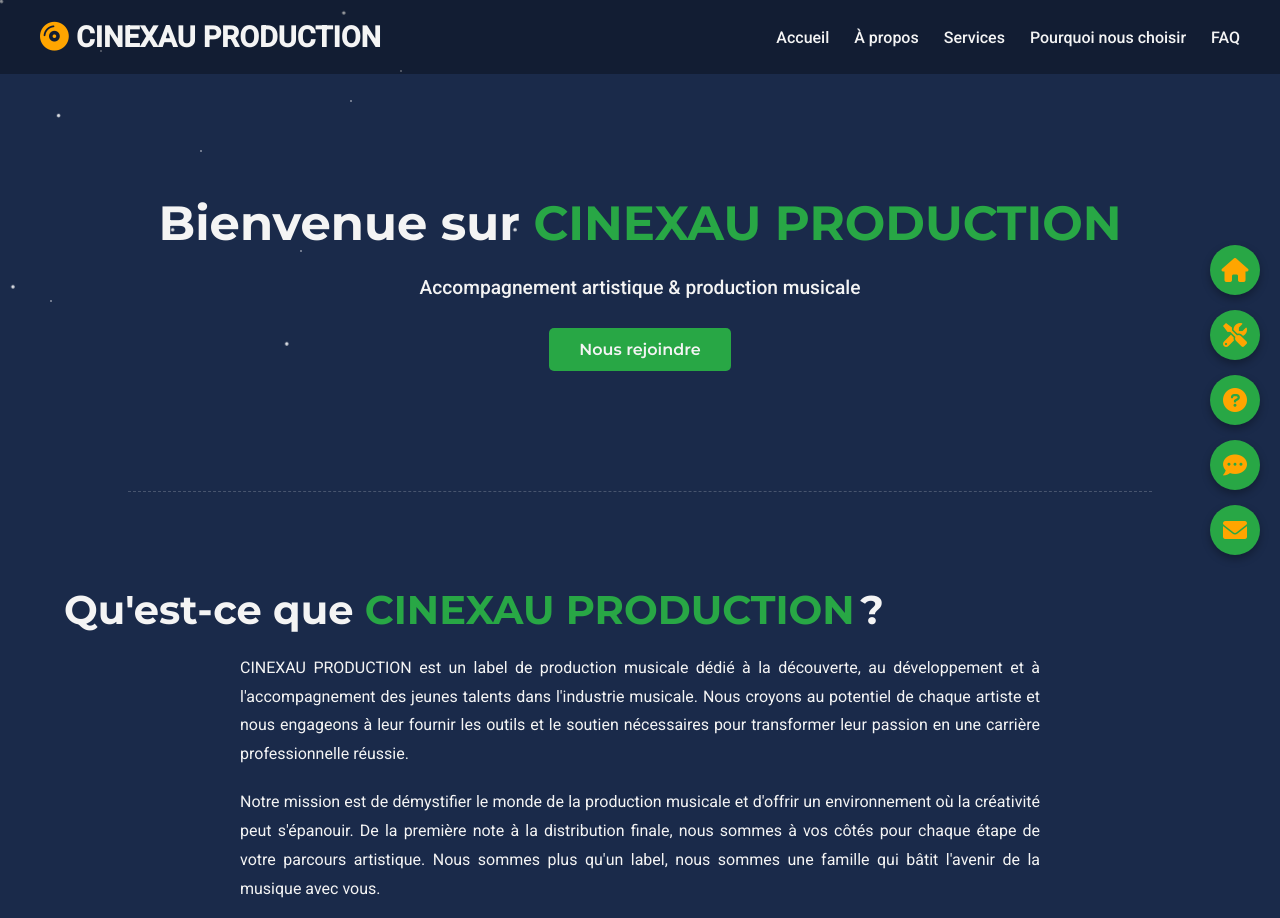
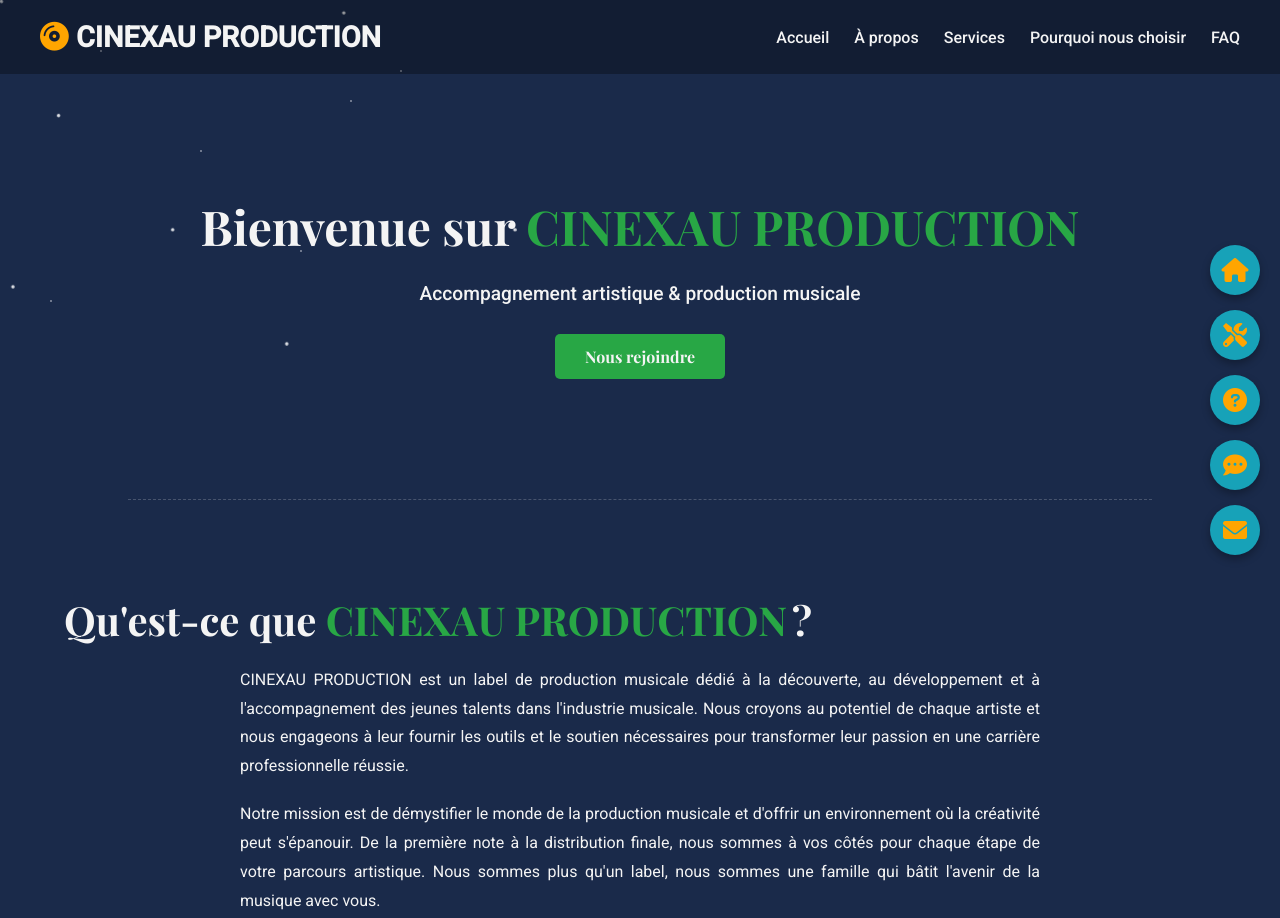
Before and after one commit to exaucenapopolo/CINEXAU-PRODUCTION-, a plain HTML site: page index.html in a window 1280 px wide. Shown: the top 918 px of the page. Drawn offline with nearby package versions, Linux system fonts and the light colour scheme.

Commit message:
Add files via upload

```diff
--- a/index.html
+++ b/index.html
@@ -5,11 +5,11 @@
   <meta name="viewport" content="width=device-width, initial-scale=1.0" />
   <title>CINEXAU PRODUCTION - Accompagnement artistique</title>
 
-  <!-- Polices Google Fonts :
-       - Montserrat pour les titres
-       - Roboto pour le texte courant -->
+  <!-- Google Fonts :
+       - Playfair Display (pour les titres)
+       - Roboto (pour le texte courant) -->
   <link
-    href="https://fonts.googleapis.com/css2?family=Montserrat:wght@600;700&family=Roboto:wght@400;500&display=swap"
+    href="https://fonts.googleapis.com/css2?family=Playfair+Display:wght@700&family=Roboto:wght@400;500&display=swap"
     rel="stylesheet"
   />
 
@@ -26,7 +26,7 @@
   />
 </head>
 <body>
-  <!-- Arrière-plan animé (étoiles + nuages générés par script.js) -->
+  <!-- Arrière‑plan animé (étoiles + nuages générés par script.js) -->
   <div class="background-animation"></div>
 
   <!-- ============================
@@ -37,9 +37,11 @@
       <i class="fas fa-compact-disc icon-color"></i>
       CINEXAU PRODUCTION
     </div>
+
     <div class="hamburger-menu" id="hamburger-icon">
       <i class="fas fa-bars icon-color"></i>
     </div>
+
     <nav>
       <ul id="nav-links">
         <li><a href="#hero">Accueil</a></li>
@@ -55,7 +57,7 @@
        CONTENU PRINCIPAL
        ============================ -->
   <main>
-    <!-- —— Section Héros : Bienvenue + bouton Nous rejoindre —— -->
+    <!-- —— Section Héros : titre + sous-titre + bouton —— -->
     <section id="hero" class="container">
       <h1>Bienvenue sur <span class="highlight-title">CINEXAU PRODUCTION</span></h1>
       <p class="subtitle">Accompagnement artistique & production musicale</p>
@@ -64,7 +66,7 @@
 
     <hr />
 
-    <!-- —— Section « Qu'est-ce que CINEXAU PRODUCTION ? » —— -->
+    <!-- —— Section « À propos CINEXAU PRODUCTION » —— -->
     <section id="about-cinexau" class="container">
       <h2>Qu'est-ce que <span class="highlight-title">CINEXAU PRODUCTION</span> ?</h2>
       <div class="text-content">
@@ -161,7 +163,7 @@
 
     <hr />
 
-    <!-- —— Section « Pourquoi nous choisir ? » —— -->
+    <!-- —— Section « Pourquoi nous choisir » —— -->
     <section id="why-choose-us" class="container">
       <h2>Pourquoi choisir <span class="highlight-title">CINEXAU PRODUCTION</span> ?</h2>
       <div class="text-content">
@@ -186,7 +188,7 @@
 
     <hr />
 
-    <!-- —— Section « FAQ » —— -->
+    <!-- —— Section « FAQ » avec accordéon corrigé —— -->
     <section id="faq" class="container">
       <h2>Questions Fréquemment Posées</h2>
       <div class="faq-container">
@@ -312,23 +314,9 @@
   <!-- 1) Accordéon FAQ + menu hamburger -->
   <script>
     document.addEventListener('DOMContentLoaded', () => {
-      /* Menu hamburger (afficher / masquer la nav en dessous de 768px) */
-      const hamburgerIcon = document.getElementById('hamburger-icon');
-      const navLinks = document.getElementById('nav-links');
-
-      hamburgerIcon.addEventListener('click', () => {
-        navLinks.classList.toggle('active');
-      });
-      document.addEventListener('click', (event) => {
-        if (
-          !navLinks.contains(event.target) &&
-          !hamburgerIcon.contains(event.target)
-        ) {
-          navLinks.classList.remove('active');
-        }
-      });
-
-      /* Accordéon FAQ : ouvrir uniquement la question cliquée */
+      /* ———————————
+         1) Accordéon FAQ
+         ——————————— */
       const faqItems = document.querySelectorAll('.faq-item');
 
       faqItems.forEach((item) => {
@@ -337,17 +325,15 @@
         const icon = item.querySelector('.toggle-icon');
 
         questionBtn.addEventListener('click', () => {
-          /* Fermer tous les autres */
+          /* Fermer toutes les autres réponses ouvertes */
           faqItems.forEach((other) => {
             if (other !== item) {
               other.querySelector('.faq-answer').style.display = 'none';
-              other
-                .querySelector('.toggle-icon')
-                .classList.remove('rotated');
+              other.querySelector('.toggle-icon').classList.remove('rotated');
             }
           });
 
-          /* Basculer celui-ci */
+          /* Basculer l’affichage de la réponse courante */
           if (answerDiv.style.display === 'block') {
             answerDiv.style.display = 'none';
             icon.classList.remove('rotated');
@@ -357,6 +343,25 @@
           }
         });
       });
+
+      /* ———————————
+         2) Hamburger menu (mobile)
+         ——————————— */
+      const hamburgerIcon = document.getElementById('hamburger-icon');
+      const navLinks = document.getElementById('nav-links');
+
+      hamburgerIcon.addEventListener('click', () => {
+        navLinks.classList.toggle('active');
+      });
+
+      document.addEventListener('click', (event) => {
+        if (
+          !navLinks.contains(event.target) &&
+          !hamburgerIcon.contains(event.target)
+        ) {
+          navLinks.classList.remove('active');
+        }
+      });
     });
   </script>
 
--- a/script.js
+++ b/script.js
@@ -1,6 +1,6 @@
 document.addEventListener('DOMContentLoaded', () => {
   /* ———————————
-     1) Accordéon FAQ
+     1) Accordéon FAQ (ouvrir/fermer une seule réponse à la fois)
      ——————————— */
   const faqItems = document.querySelectorAll('.faq-item');
 
@@ -30,7 +30,7 @@ document.addEventListener('DOMContentLoaded', () => {
   });
 
   /* ———————————
-     2) Hamburger menu (mobile)
+     2) Menu hamburger (mobile)
      ——————————— */
   const hamburgerIcon = document.getElementById('hamburger-icon');
   const navLinks = document.getElementById('nav-links');
@@ -67,15 +67,15 @@ document.addEventListener('DOMContentLoaded', () => {
     const topPosition = Math.random() * 80;
     cloud.style.top = `${topPosition}%`;
 
-    // Commencer hors de l'écran à gauche
-    const startLeft = -20 - Math.random() * 30; // entre -20% et -50%
+    // Commencer hors de l'écran à gauche (entre -20% et -50%)
+    const startLeft = -20 - Math.random() * 30;
     cloud.style.left = `${startLeft}%`;
 
-    // Durée d’animation 40s → 100s
+    // Durée d’animation aléatoire entre 40s et 100s
     const duration = Math.random() * 60 + 40;
     cloud.style.animationDuration = `${duration}s`;
 
-    // Délai de démarrage 0s → 30s
+    // Délai de démarrage aléatoire entre 0s et 30s
     const delay = Math.random() * 30;
     cloud.style.animationDelay = `${delay}s`;
 
--- a/style.css
+++ b/style.css
@@ -2,13 +2,16 @@
    Variables et polices
    ===================================================== */
 :root {
+  /* Couleurs principales */
   --dark-blue-bg: #1a2a4a;       /* Fond sombre */
-  --button-color: #28a745;       /* Vert pour les boutons */
+  --button-color: #28a745;       /* Vert pour les boutons primaires */
   --button-hover-color: #218838; /* Vert foncé au survol */
   --text-light: #f4f4f4;         /* Texte clair global */
-  --text-dark: #333;             /* Texte sombre si besoin */
-  --icon-color: #FFA500;         /* Orange pour les icônes (toutes) */
-  --highlight-color: #28a745;    /* Même vert pour les titres mis en avant */
+  --text-dark: #333;             /* Texte sombre (rarement utilisé) */
+  --icon-color: #FFA500;         /* Orange pour toutes les icônes */
+  --highlight-color: #28a745;    /* Vert pour les titres mis en avant */
+  --floating-bg: #17a2b8;        /* Bleu–turquoise pour les boutons flottants */
+  --floating-hover: #117a8b;     /* Teinte plus foncée pour le survol */
 }
 
 /* Polices Google */
@@ -25,15 +28,15 @@ body {
   background: var(--dark-blue-bg);
 }
 
-/* Titres (h1, h2, h3) en Montserrat */
+/* Titres (h1, h2, h3) en Playfair Display */
 h1,
 h2,
 h3 {
-  font-family: 'Montserrat', sans-serif;
+  font-family: 'Playfair Display', serif;
   margin-bottom: 0.5em;
 }
 
-/* Couleur à appliquer sur les parties de titres à mettre en avant */
+/* Partie des titres à mettre en avant */
 .highlight-title {
   color: var(--highlight-color);
 }
@@ -94,7 +97,7 @@ h3 {
   100% { opacity: 0.5; transform: scale(1); }
 }
 
-/* Nuages (les <div class="cloud"> sont générés en JS) */
+/* Nuages (créés dynamiquement en JS) */
 .background-animation .cloud {
   position: absolute;
   background: white;
@@ -120,7 +123,7 @@ h3 {
   z-index: 1;
 }
 
-/* Lignes de séparation */
+/* Ligne de séparation */
 hr {
   border: none;
   border-top: 1px dashed rgba(255, 255, 255, 0.2);
@@ -155,12 +158,12 @@ header {
   color: var(--icon-color);
 }
 
-/* Icônes : appliquer la même couleur #FFA500 */
+/* Appliquer la couleur des icônes */
 .icon-color {
   color: var(--icon-color) !important;
 }
 
-/* Navigation principale */
+/* Navigation principale (desktop) */
 nav ul {
   list-style: none;
   margin: 0;
@@ -180,7 +183,7 @@ nav ul li a:hover {
   color: var(--button-color);
 }
 
-/* Responsive : menu hamburger */
+/* Responsive : basculer la nav en mode hamburger */
 @media (max-width: 768px) {
   .hamburger-menu {
     display: block;
@@ -234,8 +237,8 @@ nav ul li a:hover {
   color: var(--text-light);
   background-color: var(--button-color);
   transition: background-color 0.3s ease, transform 0.3s ease;
-  font-family: 'Montserrat', sans-serif;
-  font-weight: 500;
+  font-family: 'Playfair Display', serif;
+  font-weight: 700;
 }
 
 .primary-button:hover {
@@ -244,7 +247,7 @@ nav ul li a:hover {
 }
 
 /* =====================================================
-   SECTIONS « À PROPOS », « POURQUOI NOUS CHOISIR »
+   SECTIONS « À PROPOS » et « POURQUOI NOUS CHOISIR »
    ===================================================== */
 section {
   padding: 60px 0;
@@ -310,7 +313,7 @@ section h2 {
   font-size: 1.5rem;
   margin-bottom: 10px;
   color: var(--text-light);
-  font-family: 'Montserrat', sans-serif;
+  font-family: 'Playfair Display', serif;
 }
 
 .service-item p {
@@ -344,7 +347,7 @@ section h2 {
   border: none;
   text-align: left;
   font-size: 1.1rem;
-  font-family: 'Montserrat', sans-serif;
+  font-family: 'Playfair Display', serif;
   display: flex;
   justify-content: space-between;
   align-items: center;
@@ -391,7 +394,7 @@ footer {
 }
 
 /* =====================================================
-   Boutons flottants
+   Boutons flottants (hébergés en bas à droite)
    ===================================================== */
 .floating-buttons {
   position: fixed;
@@ -410,7 +413,7 @@ footer {
   justify-content: center;
   width: 50px;
   height: 50px;
-  background-color: var(--button-color);
+  background-color: var(--floating-bg);
   color: var(--text-light);
   border-radius: 50%;
   text-decoration: none;
@@ -421,7 +424,7 @@ footer {
 }
 
 .floating-buttons a:hover {
-  background-color: var(--button-hover-color);
+  background-color: var(--floating-hover);
   transform: scale(1.1);
   box-shadow: 0 6px 12px rgba(0, 0, 0, 0.4);
 }
@@ -447,7 +450,7 @@ footer {
   opacity: 1;
 }
 
-/* Responsive pour les boutons flottants */
+/* Responsive pour les boutons flottants (<768px) */
 @media (max-width: 768px) {
   .floating-buttons {
     flex-direction: row;
```
